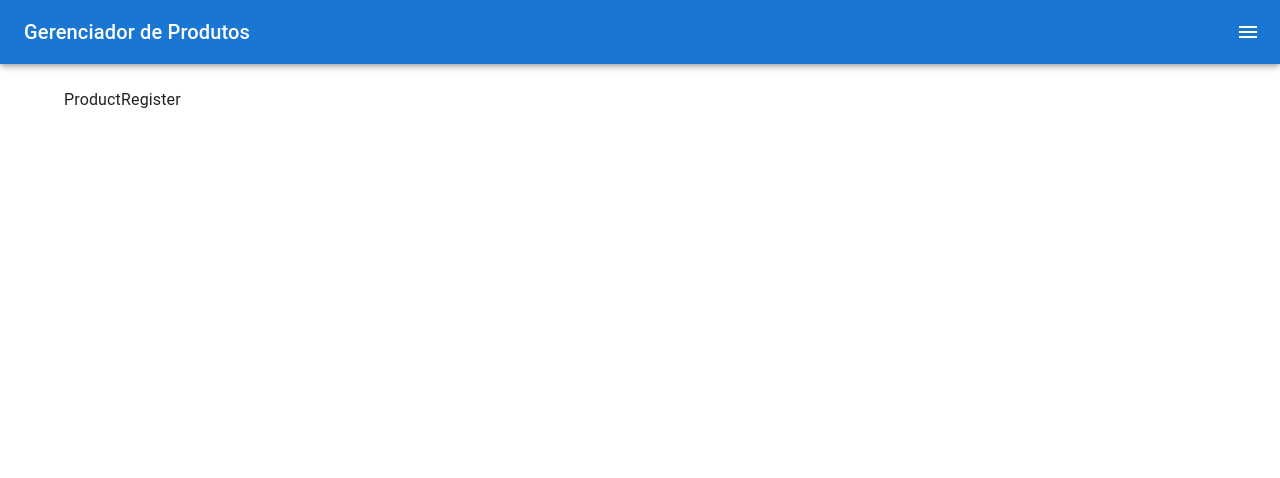
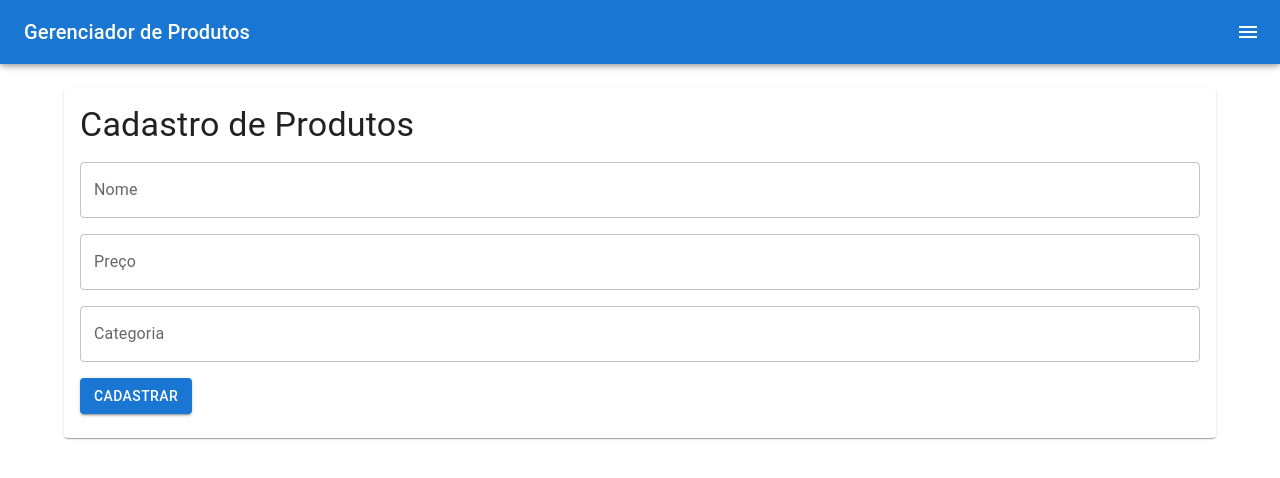
Before and after one commit to reisArthur2602/products-frontend, a React (Vite) app: page / in a window 1280 px wide. Shown: the top 478 px of the page. Built offline with nearby package versions, Linux system fonts and the light colour scheme.

Commit message:
feat: add form productRegister

```diff
--- a/src/components/ProductRegister.jsx
+++ b/src/components/ProductRegister.jsx
@@ -1,5 +1,25 @@
+import {
+  Button,
+  Card,
+  CardContent,
+  TextField,
+  Typography,
+} from "@mui/material";
+
 const ProductRegister = () => {
-  return <div>ProductRegister</div>;
+  return (
+    <Card>
+      <CardContent>
+        <form style={{ display: "flex", flexDirection: "column", gap: "1rem" }}>
+          <Typography variant="h4">Cadastro de Produtos</Typography>
+          <TextField label="Nome" variant="outlined" />
+          <TextField label="Preço" variant="outlined" />
+          <TextField label="Categoria" variant="outlined" />
+          <Button variant="contained" sx={{width:"10%"}}>Cadastrar</Button>
+        </form>
+      </CardContent>
+    </Card>
+  );
 };
 
 export default ProductRegister;
```
